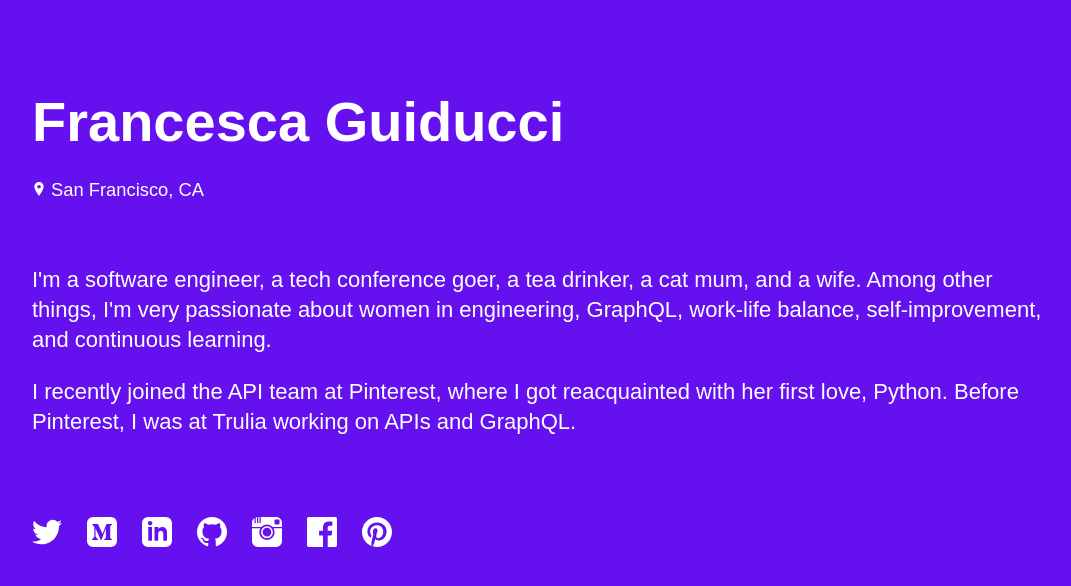
After one commit to Astatham98/PersonalWebsite, a Flask app: template templates/test.html in a window 1280 px wide. The commit adds this page. Shown: the top 586 px of the page, without its empty margins (96-1167 px from the left). Run offline with Flask 2, Linux system fonts and the light colour scheme; the template is opened without the code that fills it, so the values that code supplies are empty.

Commit message:
updated requirements and runtime

```diff
--- a/requirements.txt
+++ b/requirements.txt
@@ -2,3 +2,6 @@ Click==7.0
 Flask==1.1.1
 Frozen-Flask==0.15
 itsdangerous==1.1.0
+Jinja2==2.10.3
+MarkupSafe==1.1.1
+Werkzeug==0.16.0
--- a/static/template.css
+++ b/static/template.css
@@ -1,5 +1,5 @@
 body {
-  background-color: #3a4660;
+  background-color: #6510ee!important;
   margin-top: 100px;
   margin-left: 10%;
   margin-right: 10%;
--- a/templates/home.html
+++ b/templates/home.html
@@ -1,8 +1,8 @@
 <!DOCTYPE html>
 <html>
 <head>
+    <title>Alex Statham</title>
     <link rel="stylesheet" type="text/css" href="{{ url_for('static', filename='template.css') }}">
-    <title>Alex Statham</title>
 </head>
 <body>
 <div>
@@ -15,8 +15,7 @@
     </small></p>
     <div class="content">
         <p>I'm a computer science and AI student currently studying at the University of Sussex.<p>
-        <!--<p>I grew up in Italy eating pasta twice a day and loving it! Since I moved to San Francisco few years ago, I have been on a quest to try out all the Italian restaurants in the Bay Area and find the very best.<p>-->
-        <p>I have passionate interest in machine learning and hope one day to become a machine learning engineer.</p>
+        <p>I have a passionate interest in machine learning and hope one day to become a machine learning engineer.</p>
     </div>
 
     <div class="social-icon">
--- /dev/null
+++ b/templates/test.html
@@ -0,0 +1,79 @@
+<!DOCTYPE html>
+<html>
+<head>
+    <link rel="stylesheet" type="text/css" href="{{ url_for('static', filename='template.css') }}">
+    <title>Francesca Guiducci</title>
+</head>
+<body>
+<div>
+    <h1>Francesca Guiducci</h1>
+    <p><small>
+        <svg xmlns="http://www.w3.org/2000/svg" width="14" height="14" viewBox="0 0 24 24">
+            <path d="M12 0c-4.198 0-8 3.403-8 7.602 0 4.198 3.469 9.21 8 16.398 4.531-7.188 8-12.2 8-16.398 0-4.199-3.801-7.602-8-7.602zm0 11c-1.657 0-3-1.343-3-3s1.343-3 3-3 3 1.343 3 3-1.343 3-3 3z" fill="currentColor" fill-rule="evenodd"></path>
+        </svg>
+        San Francisco, CA
+    </small></p>
+    <div class="content">
+        <p>I'm a software engineer, a tech conference goer, a tea drinker, a cat mum, and a wife. Among other things, I'm very passionate about women in engineering, GraphQL, work-life balance, self-improvement, and continuous learning.<p>
+        <!--<p>I grew up in Italy eating pasta twice a day and loving it! Since I moved to San Francisco few years ago, I have been on a quest to try out all the Italian restaurants in the Bay Area and find the very best.<p>-->
+        <p>I recently joined the API team at <a href="https://www.pinterest.com/">Pinterest</a>, where I got reacquainted with her first love, Python. Before Pinterest, I was at <a href="https://www.trulia.com/">Trulia</a> working on APIs and GraphQL.
+    </div>
+
+    <div class="social-icon">
+        <a href="https://twitter.com/engfragui">
+            <svg xmlns="http://www.w3.org/2000/svg" width="30" height="30" viewBox="0 0 24 24">
+                <path d="M24 4.557c-.883.392-1.832.656-2.828.775 1.017-.609 1.798-1.574 2.165-2.724-.951.564-2.005.974-3.127 1.195-.897-.957-2.178-1.555-3.594-1.555-3.179 0-5.515 2.966-4.797 6.045-4.091-.205-7.719-2.165-10.148-5.144-1.29 2.213-.669 5.108 1.523 6.574-.806-.026-1.566-.247-2.229-.616-.054 2.281 1.581 4.415 3.949 4.89-.693.188-1.452.232-2.224.084.626 1.956 2.444 3.379 4.6 3.419-2.07 1.623-4.678 2.348-7.29 2.04 2.179 1.397 4.768 2.212 7.548 2.212 9.142 0 14.307-7.721 13.995-14.646.962-.695 1.797-1.562 2.457-2.549z" fill="currentColor" fill-rule="evenodd"></path>
+            </svg>
+        </a>
+    </div>
+
+    <div class="social-icon">
+        <a href="https://medium.com/@francescaguiducci">
+            <svg xmlns="http://www.w3.org/2000/svg" width="30" height="30" viewBox="0 0 24 24">
+                <path d="M19 24h-14c-2.761 0-5-2.239-5-5v-14c0-2.761 2.239-5 5-5h14c2.762 0 5 2.239 5 5v14c0 2.761-2.237 4.999-5 5zm.97-5.649v-.269l-1.247-1.224c-.11-.084-.165-.222-.142-.359v-8.998c-.023-.137.032-.275.142-.359l1.277-1.224v-.269h-4.422l-3.152 7.863-3.586-7.863h-4.638v.269l1.494 1.799c.146.133.221.327.201.523v7.072c.044.255-.037.516-.216.702l-1.681 2.038v.269h4.766v-.269l-1.681-2.038c-.181-.186-.266-.445-.232-.702v-6.116l4.183 9.125h.486l3.593-9.125v7.273c0 .194 0 .232-.127.359l-1.292 1.254v.269h6.274z" fill="currentColor" fill-rule="evenodd"></path>
+            </svg>
+        </a>
+    </div>
+
+    <div class="social-icon">
+        <a href="https://www.linkedin.com/in/engfragui">
+            <svg xmlns="http://www.w3.org/2000/svg" width="30" height="30" viewBox="0 0 24 24">
+                <path d="M19 0h-14c-2.761 0-5 2.239-5 5v14c0 2.761 2.239 5 5 5h14c2.762 0 5-2.239 5-5v-14c0-2.761-2.238-5-5-5zm-11 19h-3v-11h3v11zm-1.5-12.268c-.966 0-1.75-.79-1.75-1.764s.784-1.764 1.75-1.764 1.75.79 1.75 1.764-.783 1.764-1.75 1.764zm13.5 12.268h-3v-5.604c0-3.368-4-3.113-4 0v5.604h-3v-11h3v1.765c1.396-2.586 7-2.777 7 2.476v6.759z" fill="currentColor" fill-rule="evenodd"></path>
+            </svg>
+        </a>
+    </div>
+
+    <div class="social-icon">
+        <a href="https://github.com/engfragui">
+            <svg xmlns="http://www.w3.org/2000/svg" width="30" height="30" viewBox="0 0 24 24">
+                <path d="M12 0c-6.626 0-12 5.373-12 12 0 5.302 3.438 9.8 8.207 11.387.599.111.793-.261.793-.577v-2.234c-3.338.726-4.033-1.416-4.033-1.416-.546-1.387-1.333-1.756-1.333-1.756-1.089-.745.083-.729.083-.729 1.205.084 1.839 1.237 1.839 1.237 1.07 1.834 2.807 1.304 3.492.997.107-.775.418-1.305.762-1.604-2.665-.305-5.467-1.334-5.467-5.931 0-1.311.469-2.381 1.236-3.221-.124-.303-.535-1.524.117-3.176 0 0 1.008-.322 3.301 1.23.957-.266 1.983-.399 3.003-.404 1.02.005 2.047.138 3.006.404 2.291-1.552 3.297-1.23 3.297-1.23.653 1.653.242 2.874.118 3.176.77.84 1.235 1.911 1.235 3.221 0 4.609-2.807 5.624-5.479 5.921.43.372.823 1.102.823 2.222v3.293c0 .319.192.694.801.576 4.765-1.589 8.199-6.086 8.199-11.386 0-6.627-5.373-12-12-12z" fill="currentColor" fill-rule="evenodd"></path>
+            </svg>
+        </a>
+    </div>
+
+    <div class="social-icon">
+        <a href="https://www.instagram.com/engfragui">
+            <svg xmlns="http://www.w3.org/2000/svg" width="30" height="30" viewBox="0 0 24 24">
+                <path d="M11.984 16.815c2.596 0 4.706-2.111 4.706-4.707 0-1.409-.623-2.674-1.606-3.538-.346-.303-.735-.556-1.158-.748-.593-.27-1.249-.421-1.941-.421s-1.349.151-1.941.421c-.424.194-.814.447-1.158.749-.985.864-1.608 2.129-1.608 3.538 0 2.595 2.112 4.706 4.706 4.706zm.016-8.184c1.921 0 3.479 1.557 3.479 3.478 0 1.921-1.558 3.479-3.479 3.479s-3.479-1.557-3.479-3.479c0-1.921 1.558-3.478 3.479-3.478zm5.223.369h6.777v10.278c0 2.608-2.114 4.722-4.722 4.722h-14.493c-2.608 0-4.785-2.114-4.785-4.722v-10.278h6.747c-.544.913-.872 1.969-.872 3.109 0 3.374 2.735 6.109 6.109 6.109s6.109-2.735 6.109-6.109c.001-1.14-.327-2.196-.87-3.109zm2.055-9h-12.278v5h-1v-5h-1v5h-1v-4.923c-.346.057-.682.143-1 .27v4.653h-1v-4.102c-1.202.857-2 2.246-2 3.824v3.278h7.473c1.167-1.282 2.798-2 4.511-2 1.722 0 3.351.725 4.511 2h7.505v-3.278c0-2.608-2.114-4.722-4.722-4.722zm2.722 5.265c0 .406-.333.735-.745.735h-2.511c-.411 0-.744-.329-.744-.735v-2.53c0-.406.333-.735.744-.735h2.511c.412 0 .745.329.745.735v2.53z" fill="currentColor" fill-rule="evenodd"></path>
+            </svg>
+        </a>
+    </div>
+
+    <div class="social-icon">
+        <a href="https://www.facebook.com/engfragui">
+            <svg xmlns="http://www.w3.org/2000/svg" width="30" height="30" viewBox="0 0 24 24">
+                <path d="M22.675 0h-21.35c-.732 0-1.325.593-1.325 1.325v21.351c0 .731.593 1.324 1.325 1.324h11.495v-9.294h-3.128v-3.622h3.128v-2.671c0-3.1 1.893-4.788 4.659-4.788 1.325 0 2.463.099 2.795.143v3.24l-1.918.001c-1.504 0-1.795.715-1.795 1.763v2.313h3.587l-.467 3.622h-3.12v9.293h6.116c.73 0 1.323-.593 1.323-1.325v-21.35c0-.732-.593-1.325-1.325-1.325z" fill="currentColor" fill-rule="evenodd"></path>
+            </svg>
+        </a>
+    </div>
+
+    <div class="social-icon">
+        <a href="https://www.pinterest.com/engfragui">
+            <svg xmlns="http://www.w3.org/2000/svg" width="30" height="30" viewBox="0 0 24 24">
+                <path d="M12 0c-6.627 0-12 5.372-12 12 0 5.084 3.163 9.426 7.627 11.174-.105-.949-.2-2.405.042-3.441.218-.937 1.407-5.965 1.407-5.965s-.359-.719-.359-1.782c0-1.668.967-2.914 2.171-2.914 1.023 0 1.518.769 1.518 1.69 0 1.029-.655 2.568-.994 3.995-.283 1.194.599 2.169 1.777 2.169 2.133 0 3.772-2.249 3.772-5.495 0-2.873-2.064-4.882-5.012-4.882-3.414 0-5.418 2.561-5.418 5.207 0 1.031.397 2.138.893 2.738.098.119.112.224.083.345l-.333 1.36c-.053.22-.174.267-.402.161-1.499-.698-2.436-2.889-2.436-4.649 0-3.785 2.75-7.262 7.929-7.262 4.163 0 7.398 2.967 7.398 6.931 0 4.136-2.607 7.464-6.227 7.464-1.216 0-2.359-.631-2.75-1.378l-.748 2.853c-.271 1.043-1.002 2.35-1.492 3.146 1.124.347 2.317.535 3.554.535 6.627 0 12-5.373 12-12 0-6.628-5.373-12-12-12z" fill="currentColor" fill-rule="evenodd"></path>
+            </svg>
+        </a>
+    </div>
+</div>
+</body>
+</html>
```
Also changed, not shown: build/static/css/template.css (deleted, +0 -63 lines), freeze.py (line endings or trailing spaces), main.py (line endings or trailing spaces).
